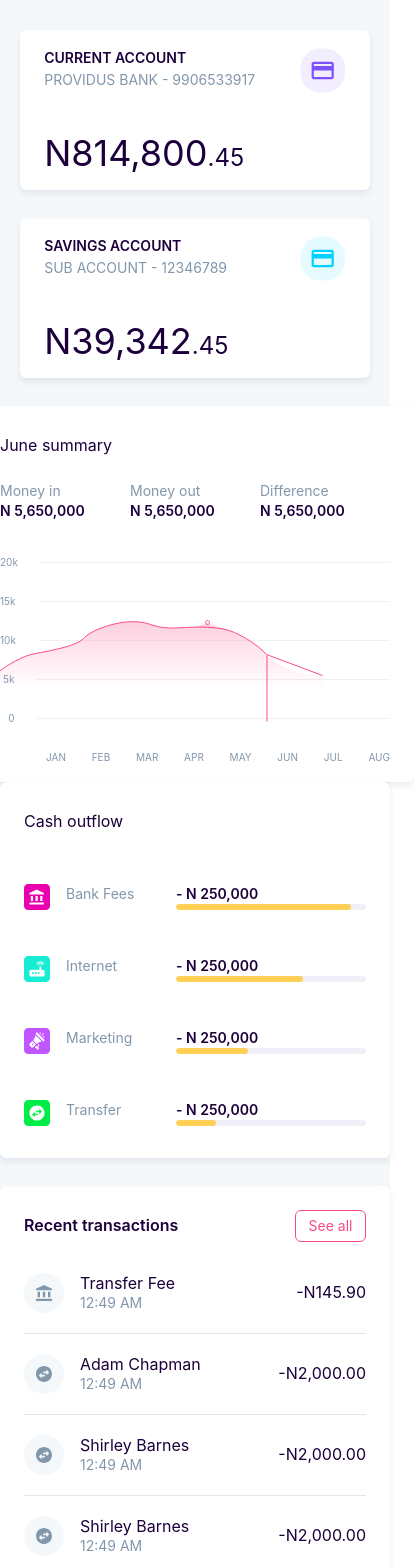
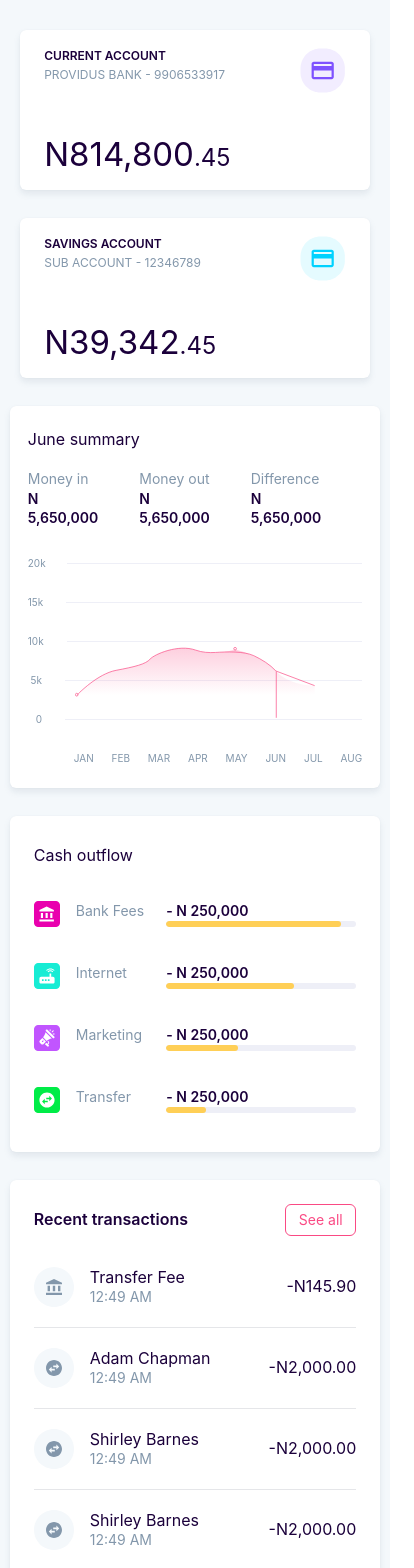
Before and after one commit to jbrit/prospa-1, a React (Create React App) app: page /dashboard in a window 390 px wide. Shown: the part 240-1808 px from the top of the page, 414 px wide, since content can reach past the window. Built offline with nearby package versions, Linux system fonts and the light colour scheme.

Commit message:
refactor: All cards made responsive

```diff
--- a/src/components/AccountCard/AccountCard.module.css
+++ b/src/components/AccountCard/AccountCard.module.css
@@ -45,4 +45,16 @@
     width: 350px;
     height: 160px;
   }
+  .amount {
+    font-size: 33px;
+    line-height: 43px;
+  }
+  .details {
+    font-size: 12px;
+    line-height: 16px;
+  }
+  .type {
+    font-size: 12px;
+    line-height: 16px;
+  }
 }
--- a/src/components/Dashboard/Dashboard.module.css
+++ b/src/components/Dashboard/Dashboard.module.css
@@ -114,7 +114,7 @@
   align-items: center;
   position: sticky;
   top: 0;
-  z-index: 10;
+  z-index: 30;
 }
 
 .header .headerText {
--- a/src/components/OutflowCard/OutflowCard.module.css
+++ b/src/components/OutflowCard/OutflowCard.module.css
@@ -55,3 +55,16 @@
   background-color: var(--yellow);
   border-radius: 3px;
 }
+
+@media only screen and (max-width: 475px) {
+  .container {
+    width: 95%;
+    height: 336px;
+  }
+  .header {
+    margin-bottom: 23px;
+  }
+  .row {
+    margin-top: 36px;
+  }
+}
--- a/src/components/RecentCard/RecentCard.module.css
+++ b/src/components/RecentCard/RecentCard.module.css
@@ -45,6 +45,11 @@
   padding-bottom: 20px;
   margin-bottom: 20px;
 }
+.row:last-child {
+  border-bottom: 0;
+  padding-bottom: 0;
+  margin-bottom: 0px;
+}
 
 .leftContainer {
   display: flex;
@@ -66,3 +71,9 @@
   font-size: 16px;
   line-height: 21px;
 }
+
+@media only screen and (max-width: 475px) {
+  .container {
+    width: 95%;
+  }
+}
--- a/src/components/SummaryCard/SummaryCard.module.css
+++ b/src/components/SummaryCard/SummaryCard.module.css
@@ -74,3 +74,28 @@
   bottom: 60px;
   align-self: center;
 }
+
+@media only screen and (max-width: 475px) {
+  .container {
+    width: 95%;
+    height: auto;
+    padding: 23px 18px;
+    margin-bottom: 28px;
+  }
+
+  .itemContainer {
+    margin-right: 34px;
+  }
+
+  .headers {
+    margin-top: 20px;
+    margin-bottom: 30px;
+  }
+  .graph {
+    margin: auto;
+    width: 65%;
+    right: 0;
+    left: 0;
+    bottom: 70px;
+  }
+}
```
